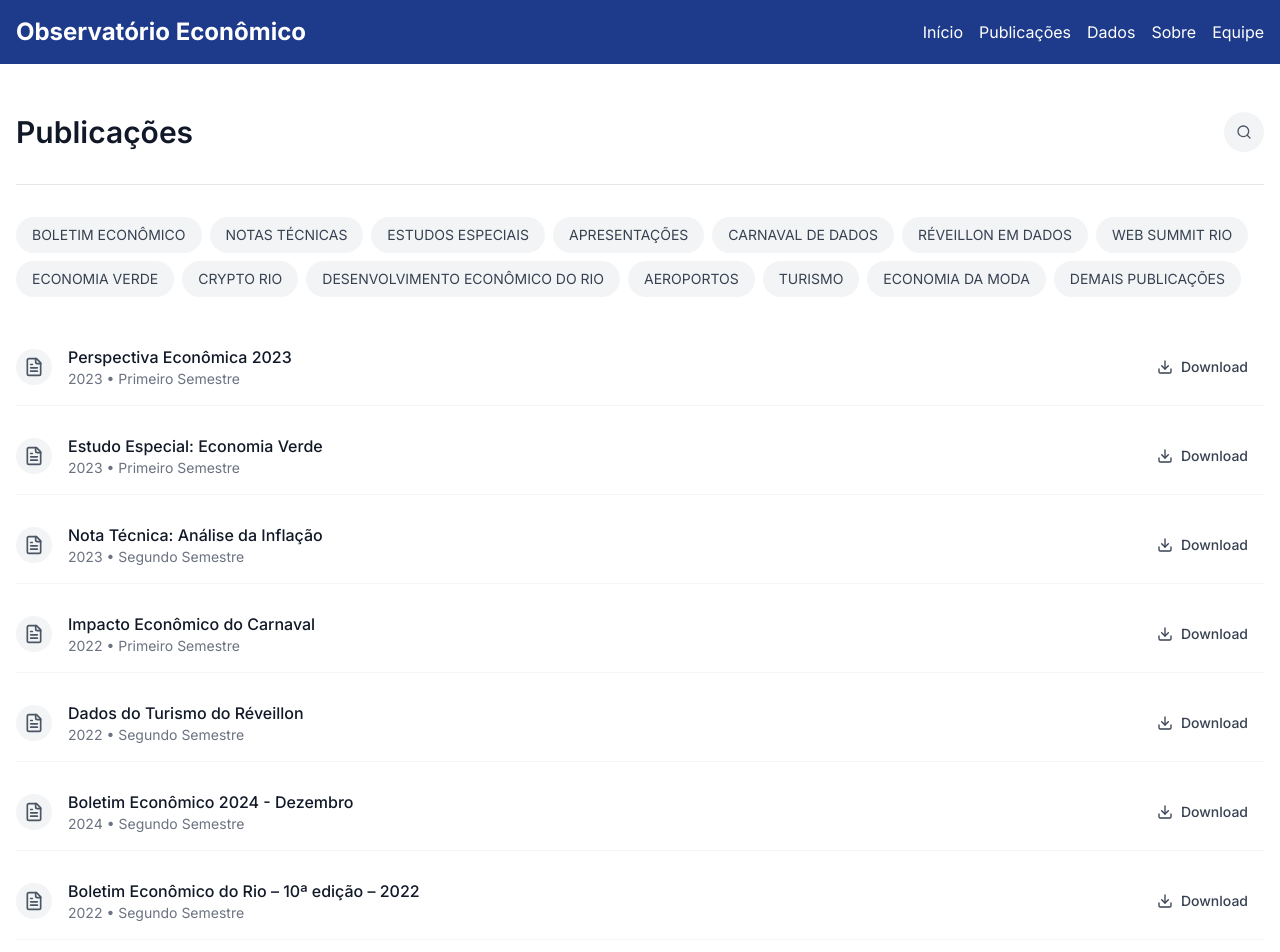
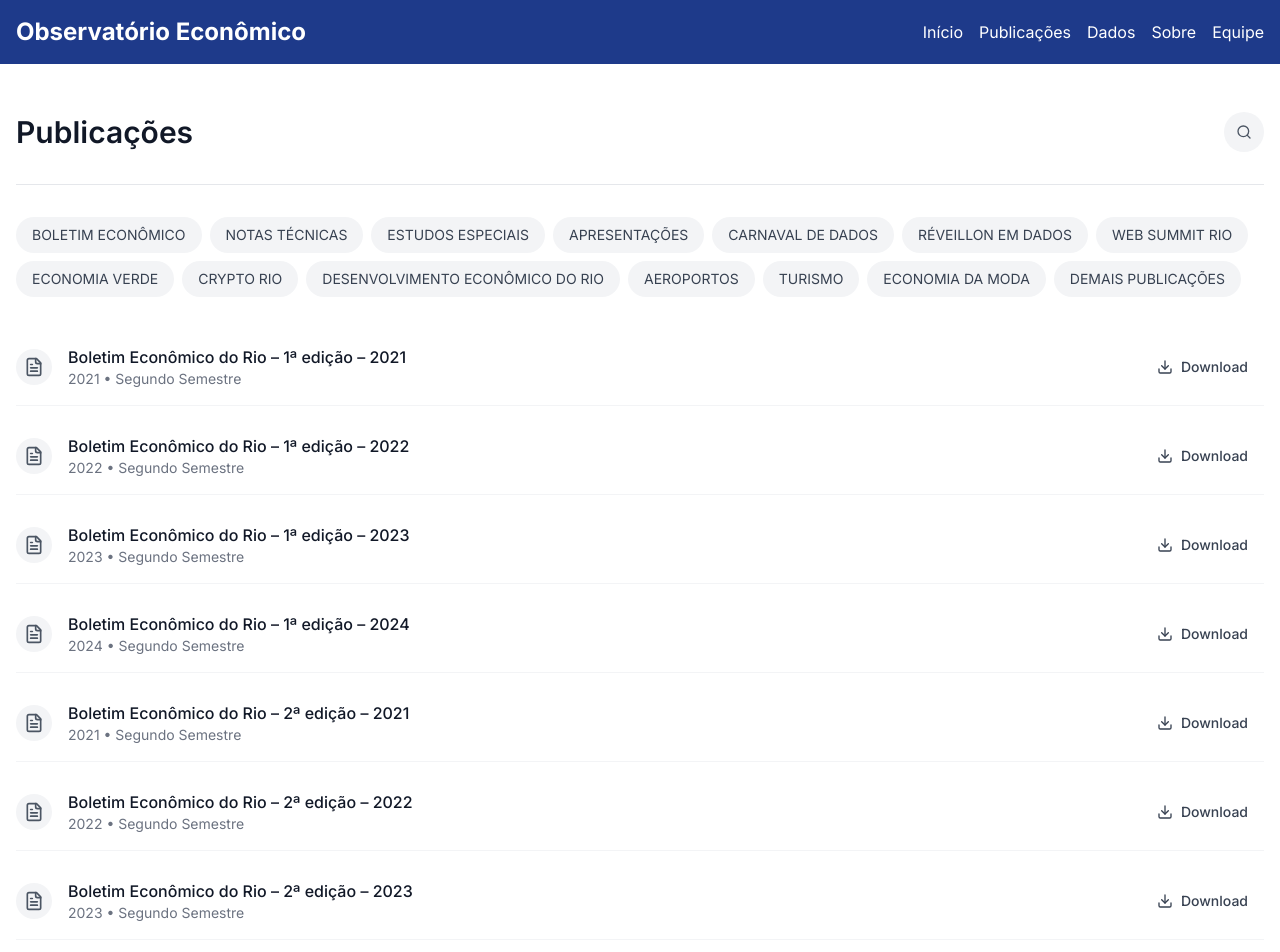
Before and after one commit to Sanguin1us/obs-econ-2, a Next.js app: page /publicacoes in a window 1280 px wide. Shown: the top 952 px of the page. Built offline with nearby package versions, Linux system fonts and the light colour scheme.

Commit message:
order test

```diff
--- a/app/publicacoes/page.tsx
+++ b/app/publicacoes/page.tsx
@@ -42,149 +42,9 @@ function PublicacoesInner() {
   ]
 
   const publications: Publication[] = [
-    {
-      id: 1,
-      title: "Perspectiva Econômica 2023",
-      category: "BOLETIM ECONÔMICO",
-      year: 2023,
-      semester: "First",
-      slug: "perspectiva-economica-2023",
-      autor: "Dra. Ana Silva",
-      resumo: "Análise detalhada do cenário econômico atual.",
-      conteudo: "Lorem ipsum dolor sit amet, consectetur adipiscing elit.",
-      downloadUrl: "https://raw.githubusercontent.com/Sanguin1us/arquivos_obs_econ/main/Perspectiva-Economica-2023.pdf"
-    },
+    // 1ª Edição
     {
       id: 2,
-      title: "Estudo Especial: Economia Verde",
-      category: "ESTUDOS ESPECIAIS",
-      year: 2023,
-      semester: "First",
-      slug: "estudo-especial-economia-verde",
-      downloadUrl: "https://raw.githubusercontent.com/Sanguin1us/arquivos_obs_econ/main/Estudo-Especial-Economia-Verde.pdf"
-    },
-    {
-      id: 3,
-      title: "Nota Técnica: Análise da Inflação",
-      category: "NOTAS TÉCNICAS",
-      year: 2023,
-      semester: "Second",
-      slug: "nota-tecnica-analise-inflacao",
-      downloadUrl: "https://raw.githubusercontent.com/Sanguin1us/arquivos_obs_econ/main/Nota-Tecnica-Analise-Inflacao.pdf"
-    },
-    {
-      id: 4,
-      title: "Impacto Econômico do Carnaval",
-      category: "CARNAVAL DE DADOS",
-      year: 2022,
-      semester: "First",
-      slug: "impacto-economico-carnaval",
-      downloadUrl: "https://raw.githubusercontent.com/Sanguin1us/arquivos_obs_econ/main/Impacto-Economico-Carnaval.pdf"
-    },
-    {
-      id: 5,
-      title: "Dados do Turismo do Réveillon",
-      category: "RÉVEILLON EM DADOS",
-      year: 2022,
-      semester: "Second",
-      slug: "dados-turismo-reveillon",
-      downloadUrl: "https://raw.githubusercontent.com/Sanguin1us/arquivos_obs_econ/main/Dados-Turismo-Reveillon.pdf"
-    },
-    {
-      id: 6,
-      title: "Boletim Econômico 2024 - Dezembro",
-      category: "BOLETIM ECONÔMICO",
-      year: 2024,
-      semester: "Second",
-      slug: "boletim-economico-2024-dezembro",
-      autor: "Dr. João Pereira",
-      resumo: "Análise econômica do Rio de Janeiro no segundo semestre de 2024.",
-      conteudo: "Detalhamento das principais métricas econômicas e projeções para o próximo ano.",
-      downloadUrl: "https://raw.githubusercontent.com/Sanguin1us/arquivos_obs_econ/main/Boletim-Economico-2024-DEZEMBRO.pdf"
-    },
-    {
-      id: 7,
-      title: "Boletim Econômico do Rio – 10ª edição – 2022",
-      category: "BOLETIM ECONÔMICO",
-      year: 2022,
-      semester: "Second",
-      slug: "boletim-economico-do-rio-10a-edicao-2022",
-      downloadUrl: "https://raw.githubusercontent.com/Sanguin1us/arquivos_obs_econ/main/Boletims/Boletim%20Econ%C3%B4mico%20do%20Rio%20%E2%80%93%2010%C2%AA%20edi%C3%A7%C3%A3o%20%E2%80%93%202022.pdf"
-    },
-    {
-      id: 8,
-      title: "Boletim Econômico do Rio – 10ª edição – 2023",
-      category: "BOLETIM ECONÔMICO",
-      year: 2023,
-      semester: "Second",
-      slug: "boletim-economico-do-rio-10a-edicao-2023",
-      downloadUrl: "https://raw.githubusercontent.com/Sanguin1us/arquivos_obs_econ/main/Boletims/Boletim%20Econ%C3%B4mico%20do%20Rio%20%E2%80%93%2010%C2%AA%20edi%C3%A7%C3%A3o%20%E2%80%93%202023.pdf"
-    },
-    {
-      id: 9,
-      title: "Boletim Econômico do Rio – 10ª edição – 2024",
-      category: "BOLETIM ECONÔMICO",
-      year: 2024,
-      semester: "Second",
-      slug: "boletim-economico-do-rio-10a-edicao-2024",
-      downloadUrl: "https://raw.githubusercontent.com/Sanguin1us/arquivos_obs_econ/main/Boletims/Boletim%20Econ%C3%B4mico%20do%20Rio%20%E2%80%93%2010%C2%AA%20edi%C3%A7%C3%A3o%20%E2%80%93%202024.pdf"
-    },
-    {
-      id: 10,
-      title: "Boletim Econômico do Rio – 11ª edição – 2022",
-      category: "BOLETIM ECONÔMICO",
-      year: 2022,
-      semester: "Second",
-      slug: "boletim-economico-do-rio-11a-edicao-2022",
-      downloadUrl: "https://raw.githubusercontent.com/Sanguin1us/arquivos_obs_econ/main/Boletims/Boletim%20Econ%C3%B4mico%20do%20Rio%20%E2%80%93%2011%C2%AA%20edi%C3%A7%C3%A3o%20%E2%80%93%202022.pdf"
-    },
-    {
-      id: 11,
-      title: "Boletim Econômico do Rio – 11ª edição – 2023",
-      category: "BOLETIM ECONÔMICO",
-      year: 2023,
-      semester: "Second",
-      slug: "boletim-economico-do-rio-11a-edicao-2023",
-      downloadUrl: "https://raw.githubusercontent.com/Sanguin1us/arquivos_obs_econ/main/Boletims/Boletim%20Econ%C3%B4mico%20do%20Rio%20%E2%80%93%2011%C2%AA%20edi%C3%A7%C3%A3o%20%E2%80%93%202023.pdf"
-    },
-    {
-      id: 12,
-      title: "Boletim Econômico do Rio – 11ª edição – 2024",
-      category: "BOLETIM ECONÔMICO",
-      year: 2024,
-      semester: "Second",
-      slug: "boletim-economico-do-rio-11a-edicao-2024",
-      downloadUrl: "https://raw.githubusercontent.com/Sanguin1us/arquivos_obs_econ/main/Boletims/Boletim%20Econ%C3%B4mico%20do%20Rio%20%E2%80%93%2011%C2%AA%20edi%C3%A7%C3%A3o%20%E2%80%93%202024.pdf"
-    },
-    {
-      id: 13,
-      title: "Boletim Econômico do Rio – 12ª edição – 2022",
-      category: "BOLETIM ECONÔMICO",
-      year: 2022,
-      semester: "Second",
-      slug: "boletim-economico-do-rio-12a-edicao-2022",
-      downloadUrl: "https://raw.githubusercontent.com/Sanguin1us/arquivos_obs_econ/main/Boletims/Boletim%20Econ%C3%B4mico%20do%20Rio%20%E2%80%93%2012%C2%AA%20edi%C3%A7%C3%A3o%20%E2%80%93%202022.pdf"
-    },
-    {
-      id: 14,
-      title: "Boletim Econômico do Rio – 12ª edição – 2023",
-      category: "BOLETIM ECONÔMICO",
-      year: 2023,
-      semester: "Second",
-      slug: "boletim-economico-do-rio-12a-edicao-2023",
-      downloadUrl: "https://raw.githubusercontent.com/Sanguin1us/arquivos_obs_econ/main/Boletims/Boletim%20Econ%C3%B4mico%20do%20Rio%20%E2%80%93%2012%C2%AA%20edi%C3%A7%C3%A3o%20%E2%80%93%202023.pdf"
-    },
-    {
-      id: 15,
-      title: "Boletim Econômico do Rio – 12ª edição – 2024",
-      category: "BOLETIM ECONÔMICO",
-      year: 2024,
-      semester: "Second",
-      slug: "boletim-economico-do-rio-12a-edicao-2024",
-      downloadUrl: "https://raw.githubusercontent.com/Sanguin1us/arquivos_obs_econ/main/Boletims/Boletim%20Econ%C3%B4mico%20do%20Rio%20%E2%80%93%2012%C2%AA%20edi%C3%A7%C3%A3o%20%E2%80%93%202024.pdf"
-    },
-    {
-      id: 16,
       title: "Boletim Econômico do Rio – 1ª edição – 2021",
       category: "BOLETIM ECONÔMICO",
       year: 2021,
@@ -193,7 +53,7 @@ function PublicacoesInner() {
       downloadUrl: "https://raw.githubusercontent.com/Sanguin1us/arquivos_obs_econ/main/Boletims/Boletim%20Econ%C3%B4mico%20do%20Rio%20%E2%80%93%201%C2%AA%20edi%C3%A7%C3%A3o%20%E2%80%93%202021.pdf"
     },
     {
-      id: 17,
+      id: 3,
       title: "Boletim Econômico do Rio – 1ª edição – 2022",
       category: "BOLETIM ECONÔMICO",
       year: 2022,
@@ -202,7 +62,7 @@ function PublicacoesInner() {
       downloadUrl: "https://raw.githubusercontent.com/Sanguin1us/arquivos_obs_econ/main/Boletims/Boletim%20Econ%C3%B4mico%20do%20Rio%20%E2%80%93%201%C2%AA%20edi%C3%A7%C3%A3o%20%E2%80%93%202022.pdf"
     },
     {
-      id: 18,
+      id: 4,
       title: "Boletim Econômico do Rio – 1ª edição – 2023",
       category: "BOLETIM ECONÔMICO",
       year: 2023,
@@ -211,7 +71,7 @@ function PublicacoesInner() {
       downloadUrl: "https://raw.githubusercontent.com/Sanguin1us/arquivos_obs_econ/main/Boletims/Boletim%20Econ%C3%B4mico%20do%20Rio%20%E2%80%93%201%C2%AA%20edi%C3%A7%C3%A3o%20%E2%80%93%202023.pdf"
     },
     {
-      id: 19,
+      id: 5,
       title: "Boletim Econômico do Rio – 1ª edição – 2024",
       category: "BOLETIM ECONÔMICO",
       year: 2024,
@@ -219,8 +79,9 @@ function PublicacoesInner() {
       slug: "boletim-economico-do-rio-1a-edicao-2024",
       downloadUrl: "https://raw.githubusercontent.com/Sanguin1us/arquivos_obs_econ/main/Boletims/Boletim%20Econ%C3%B4mico%20do%20Rio%20%E2%80%93%201%C2%AA%20edi%C3%A7%C3%A3o%20%E2%80%93%202024.pdf"
     },
+    // 2ª Edição
     {
-      id: 20,
+      id: 7,
       title: "Boletim Econômico do Rio – 2ª edição – 2021",
       category: "BOLETIM ECONÔMICO",
       year: 2021,
@@ -229,7 +90,7 @@ function PublicacoesInner() {
       downloadUrl: "https://raw.githubusercontent.com/Sanguin1us/arquivos_obs_econ/main/Boletims/Boletim%20Econ%C3%B4mico%20do%20Rio%20%E2%80%93%202%C2%AA%20edi%C3%A7%C3%A3o%20%E2%80%93%202021.pdf"
     },
     {
-      id: 21,
+      id: 8,
       title: "Boletim Econômico do Rio – 2ª edição – 2022",
       category: "BOLETIM ECONÔMICO",
       year: 2022,
@@ -238,7 +99,7 @@ function PublicacoesInner() {
       downloadUrl: "https://raw.githubusercontent.com/Sanguin1us/arquivos_obs_econ/main/Boletims/Boletim%20Econ%C3%B4mico%20do%20Rio%20%E2%80%93%202%C2%AA%20edi%C3%A7%C3%A3o%20%E2%80%93%202022.pdf"
     },
     {
-      id: 22,
+      id: 9,
       title: "Boletim Econômico do Rio – 2ª edição – 2023",
       category: "BOLETIM ECONÔMICO",
       year: 2023,
@@ -247,7 +108,7 @@ function PublicacoesInner() {
       downloadUrl: "https://raw.githubusercontent.com/Sanguin1us/arquivos_obs_econ/main/Boletims/Boletim%20Econ%C3%B4mico%20do%20Rio%20%E2%80%93%202%C2%AA%20edi%C3%A7%C3%A3o%20%E2%80%93%202023.pdf"
     },
     {
-      id: 23,
+      id: 10,
       title: "Boletim Econômico do Rio – 2ª edição – 2024",
       category: "BOLETIM ECONÔMICO",
       year: 2024,
@@ -255,8 +116,9 @@ function PublicacoesInner() {
       slug: "boletim-economico-do-rio-2a-edicao-2024",
       downloadUrl: "https://raw.githubusercontent.com/Sanguin1us/arquivos_obs_econ/main/Boletims/Boletim%20Econ%C3%B4mico%20do%20Rio%20%E2%80%93%202%C2%AA%20edi%C3%A7%C3%A3o%20%E2%80%93%202024.pdf"
     },
+    // 3ª Edição
     {
-      id: 24,
+      id: 11,
       title: "Boletim Econômico do Rio – 3ª edição – 2021",
       category: "BOLETIM ECONÔMICO",
       year: 2021,
@@ -265,7 +127,7 @@ function PublicacoesInner() {
       downloadUrl: "https://raw.githubusercontent.com/Sanguin1us/arquivos_obs_econ/main/Boletims/Boletim%20Econ%C3%B4mico%20do%20Rio%20%E2%80%93%203%C2%AA%20edi%C3%A7%C3%A3o%20%E2%80%93%202021.pdf"
     },
     {
-      id: 25,
+      id: 12,
       title: "Boletim Econômico do Rio – 3ª edição – 2022",
       category: "BOLETIM ECONÔMICO",
       year: 2022,
@@ -274,7 +136,7 @@ function PublicacoesInner() {
       downloadUrl: "https://raw.githubusercontent.com/Sanguin1us/arquivos_obs_econ/main/Boletims/Boletim%20Econ%C3%B4mico%20do%20Rio%20%E2%80%93%203%C2%AA%20edi%C3%A7%C3%A3o%20%E2%80%93%202022.pdf"
     },
     {
-      id: 26,
+      id: 13,
       title: "Boletim Econômico do Rio – 3ª edição – 2023",
       category: "BOLETIM ECONÔMICO",
       year: 2023,
@@ -283,7 +145,7 @@ function PublicacoesInner() {
       downloadUrl: "https://raw.githubusercontent.com/Sanguin1us/arquivos_obs_econ/main/Boletims/Boletim%20Econ%C3%B4mico%20do%20Rio%20%E2%80%93%203%C2%AA%20edi%C3%A7%C3%A3o%20%E2%80%93%202023.pdf"
     },
     {
-      id: 27,
+      id: 14,
       title: "Boletim Econômico do Rio – 3ª edição – 2024",
       category: "BOLETIM ECONÔMICO",
       year: 2024,
@@ -291,8 +153,9 @@ function PublicacoesInner() {
       slug: "boletim-economico-do-rio-3a-edicao-2024",
       downloadUrl: "https://raw.githubusercontent.com/Sanguin1us/arquivos_obs_econ/main/Boletims/Boletim%20Econ%C3%B4mico%20do%20Rio%20%E2%80%93%203%C2%AA%20edi%C3%A7%C3%A3o%20%E2%80%93%202024.pdf"
     },
+    // 4ª Edição
     {
-      id: 28,
+      id: 15,
       title: "Boletim Econômico do Rio – 4ª edição – 2021",
       category: "BOLETIM ECONÔMICO",
       year: 2021,
@@ -301,7 +164,7 @@ function PublicacoesInner() {
       downloadUrl: "https://raw.githubusercontent.com/Sanguin1us/arquivos_obs_econ/main/Boletims/Boletim%20Econ%C3%B4mico%20do%20Rio%20%E2%80%93%204%C2%AA%20edi%C3%A7%C3%A3o%20%E2%80%93%202021.pdf"
     },
     {
-      id: 29,
+      id: 16,
       title: "Boletim Econômico do Rio – 4ª edição – 2022",
       category: "BOLETIM ECONÔMICO",
       year: 2022,
@@ -310,7 +173,7 @@ function PublicacoesInner() {
       downloadUrl: "https://raw.githubusercontent.com/Sanguin1us/arquivos_obs_econ/main/Boletims/Boletim%20Econ%C3%B4mico%20do%20Rio%20%E2%80%93%204%C2%AA%20edi%C3%A7%C3%A3o%20%E2%80%93%202022.pdf"
     },
     {
-      id: 30,
+      id: 17,
       title: "Boletim Econômico do Rio – 4ª edição – 2023",
       category: "BOLETIM ECONÔMICO",
       year: 2023,
@@ -319,7 +182,7 @@ function PublicacoesInner() {
       downloadUrl: "https://raw.githubusercontent.com/Sanguin1us/arquivos_obs_econ/main/Boletims/Boletim%20Econ%C3%B4mico%20do%20Rio%20%E2%80%93%204%C2%AA%20edi%C3%A7%C3%A3o%20%E2%80%93%202023.pdf"
     },
     {
-      id: 31,
+      id: 18,
       title: "Boletim Econômico do Rio – 4ª edição – 2024",
       category: "BOLETIM ECONÔMICO",
       year: 2024,
@@ -327,8 +190,9 @@ function PublicacoesInner() {
       slug: "boletim-economico-do-rio-4a-edicao-2024",
       downloadUrl: "https://raw.githubusercontent.com/Sanguin1us/arquivos_obs_econ/main/Boletims/Boletim%20Econ%C3%B4mico%20do%20Rio%20%E2%80%93%204%C2%AA%20edi%C3%A7%C3%A3o%20%E2%80%93%202024.pdf"
     },
+    // 5ª Edição
     {
-      id: 32,
+      id: 19,
       title: "Boletim Econômico do Rio – 5ª edição – 2021",
       category: "BOLETIM ECONÔMICO",
       year: 2021,
@@ -337,7 +201,7 @@ function PublicacoesInner() {
       downloadUrl: "https://raw.githubusercontent.com/Sanguin1us/arquivos_obs_econ/main/Boletims/Boletim%20Econ%C3%B4mico%20do%20Rio%20%E2%80%93%205%C2%AA%20edi%C3%A7%C3%A3o%20%E2%80%93%202021.pdf"
     },
     {
-      id: 33,
+      id: 20,
       title: "Boletim Econômico do Rio – 5ª edição – 2022",
       category: "BOLETIM ECONÔMICO",
       year: 2022,
@@ -346,7 +210,7 @@ function PublicacoesInner() {
       downloadUrl: "https://raw.githubusercontent.com/Sanguin1us/arquivos_obs_econ/main/Boletims/Boletim%20Econ%C3%B4mico%20do%20Rio%20%E2%80%93%205%C2%AA%20edi%C3%A7%C3%A3o%20%E2%80%93%202022.pdf"
     },
     {
-      id: 34,
+      id: 21,
       title: "Boletim Econômico do Rio – 5ª edição – 2023",
       category: "BOLETIM ECONÔMICO",
       year: 2023,
@@ -355,7 +219,7 @@ function PublicacoesInner() {
       downloadUrl: "https://raw.githubusercontent.com/Sanguin1us/arquivos_obs_econ/main/Boletims/Boletim%20Econ%C3%B4mico%20do%20Rio%20%E2%80%93%205%C2%AA%20edi%C3%A7%C3%A3o%20%E2%80%93%202023.pdf"
     },
     {
-      id: 35,
+      id: 22,
       title: "Boletim Econômico do Rio – 5ª edição – 2024",
       category: "BOLETIM ECONÔMICO",
       year: 2024,
@@ -363,8 +227,9 @@ function PublicacoesInner() {
       slug: "boletim-economico-do-rio-5a-edicao-2024",
       downloadUrl: "https://raw.githubusercontent.com/Sanguin1us/arquivos_obs_econ/main/Boletims/Boletim%20Econ%C3%B4mico%20do%20Rio%20%E2%80%93%205%C2%AA%20edi%C3%A7%C3%A3o%20%E2%80%93%202024.pdf"
     },
+    // 6ª Edição
     {
-      id: 36,
+      id: 23,
       title: "Boletim Econômico do Rio – 6ª edição – 2021",
       category: "BOLETIM ECONÔMICO",
       year: 2021,
@@ -373,7 +238,7 @@ function PublicacoesInner() {
       downloadUrl: "https://raw.githubusercontent.com/Sanguin1us/arquivos_obs_econ/main/Boletims/Boletim%20Econ%C3%B4mico%20do%20Rio%20%E2%80%93%206%C2%AA%20edi%C3%A7%C3%A3o%20%E2%80%93%202021.pdf"
     },
     {
-      id: 37,
+      id: 24,
       title: "Boletim Econômico do Rio – 6ª edição – 2022",
       category: "BOLETIM ECONÔMICO",
       year: 2022,
@@ -382,7 +247,7 @@ function PublicacoesInner() {
       downloadUrl: "https://raw.githubusercontent.com/Sanguin1us/arquivos_obs_econ/main/Boletims/Boletim%20Econ%C3%B4mico%20do%20Rio%20%E2%80%93%206%C2%AA%20edi%C3%A7%C3%A3o%20%E2%80%93%202022.pdf"
     },
     {
-      id: 38,
+      id: 25,
       title: "Boletim Econômico do Rio – 6ª edição – 2023",
       category: "BOLETIM ECONÔMICO",
       year: 2023,
@@ -391,7 +256,7 @@ function PublicacoesInner() {
       downloadUrl: "https://raw.githubusercontent.com/Sanguin1us/arquivos_obs_econ/main/Boletims/Boletim%20Econ%C3%B4mico%20do%20Rio%20%E2%80%93%206%C2%AA%20edi%C3%A7%C3%A3o%20%E2%80%93%202023.pdf"
     },
     {
-      id: 39,
+      id: 26,
       title: "Boletim Econômico do Rio – 6ª edição – 2024",
       category: "BOLETIM ECONÔMICO",
       year: 2024,
@@ -399,8 +264,9 @@ function PublicacoesInner() {
       slug: "boletim-economico-do-rio-6a-edicao-2024",
       downloadUrl: "https://raw.githubusercontent.com/Sanguin1us/arquivos_obs_econ/main/Boletims/Boletim%20Econ%C3%B4mico%20do%20Rio%20%E2%80%93%206%C2%AA%20edi%C3%A7%C3%A3o%20%E2%80%93%202024.pdf"
     },
+    // 7ª Edição
     {
-      id: 40,
+      id: 27,
       title: "Boletim Econômico do Rio – 7ª edição – 2021",
       category: "BOLETIM ECONÔMICO",
       year: 2021,
@@ -409,7 +275,7 @@ function PublicacoesInner() {
       downloadUrl: "https://raw.githubusercontent.com/Sanguin1us/arquivos_obs_econ/main/Boletims/Boletim%20Econ%C3%B4mico%20do%20Rio%20%E2%80%93%207%C2%AA%20edi%C3%A7%C3%A3o%20%E2%80%93%202021.pdf"
     },
     {
-      id: 41,
+      id: 28,
       title: "Boletim Econômico do Rio – 7ª edição – 2022",
       category: "BOLETIM ECONÔMICO",
       year: 2022,
@@ -418,7 +284,7 @@ function PublicacoesInner() {
       downloadUrl: "https://raw.githubusercontent.com/Sanguin1us/arquivos_obs_econ/main/Boletims/Boletim%20Econ%C3%B4mico%20do%20Rio%20%E2%80%93%207%C2%AA%20edi%C3%A7%C3%A3o%20%E2%80%93%202022.pdf"
     },
     {
-      id: 42,
+      id: 29,
       title: "Boletim Econômico do Rio – 7ª edição – 2023",
       category: "BOLETIM ECONÔMICO",
       year: 2023,
@@ -427,7 +293,7 @@ function PublicacoesInner() {
       downloadUrl: "https://raw.githubusercontent.com/Sanguin1us/arquivos_obs_econ/main/Boletims/Boletim%20Econ%C3%B4mico%20do%20Rio%20%E2%80%93%207%C2%AA%20edi%C3%A7%C3%A3o%20%E2%80%93%202023.pdf"
     },
     {
-      id: 43,
+      id: 30,
       title: "Boletim Econômico do Rio – 7ª edição – 2024",
       category: "BOLETIM ECONÔMICO",
       year: 2024,
@@ -435,8 +301,9 @@ function PublicacoesInner() {
       slug: "boletim-economico-do-rio-7a-edicao-2024",
       downloadUrl: "https://raw.githubusercontent.com/Sanguin1us/arquivos_obs_econ/main/Boletims/Boletim%20Econ%C3%B4mico%20do%20Rio%20%E2%80%93%207%C2%AA%20edi%C3%A7%C3%A3o%20%E2%80%93%202024.pdf"
     },
+    // 8ª Edição
     {
-      id: 44,
+      id: 31,
       title: "Boletim Econômico do Rio – 8ª edição – 2022",
       category: "BOLETIM ECONÔMICO",
       year: 2022,
@@ -445,7 +312,7 @@ function PublicacoesInner() {
       downloadUrl: "https://raw.githubusercontent.com/Sanguin1us/arquivos_obs_econ/main/Boletims/Boletim%20Econ%C3%B4mico%20do%20Rio%20%E2%80%93%208%C2%AA%20edi%C3%A7%C3%A3o%20%E2%80%93%202022.pdf"
     },
     {
-      id: 45,
+      id: 32,
       title: "Boletim Econômico do Rio – 8ª edição – 2023",
       category: "BOLETIM ECONÔMICO",
       year: 2023,
@@ -454,7 +321,7 @@ function PublicacoesInner() {
       downloadUrl: "https://raw.githubusercontent.com/Sanguin1us/arquivos_obs_econ/main/Boletims/Boletim%20Econ%C3%B4mico%20do%20Rio%20%E2%80%93%208%C2%AA%20edi%C3%A7%C3%A3o%20%E2%80%93%202023.pdf"
     },
     {
-      id: 46,
+      id: 33,
       title: "Boletim Econômico do Rio – 8ª edição – 2024",
       category: "BOLETIM ECONÔMICO",
       year: 2024,
@@ -462,8 +329,9 @@ function PublicacoesInner() {
       slug: "boletim-economico-do-rio-8a-edicao-2024",
       downloadUrl: "https://raw.githubusercontent.com/Sanguin1us/arquivos_obs_econ/main/Boletims/Boletim%20Econ%C3%B4mico%20do%20Rio%20%E2%80%93%208%C2%AA%20edi%C3%A7%C3%A3o%20%E2%80%93%202024.pdf"
     },
+    // 9ª Edição
     {
-      id: 47,
+      id: 34,
       title: "Boletim Econômico do Rio – 9ª edição – 2022",
       category: "BOLETIM ECONÔMICO",
       year: 2022,
@@ -472,7 +340,7 @@ function PublicacoesInner() {
       downloadUrl: "https://raw.githubusercontent.com/Sanguin1us/arquivos_obs_econ/main/Boletims/Boletim%20Econ%C3%B4mico%20do%20Rio%20%E2%80%93%209%C2%AA%20edi%C3%A7%C3%A3o%20%E2%80%93%202022.pdf"
     },
     {
-      id: 48,
+      id: 35,
       title: "Boletim Econômico do Rio – 9ª edição – 2023",
       category: "BOLETIM ECONÔMICO",
       year: 2023,
@@ -481,7 +349,7 @@ function PublicacoesInner() {
       downloadUrl: "https://raw.githubusercontent.com/Sanguin1us/arquivos_obs_econ/main/Boletims/Boletim%20Econ%C3%B4mico%20do%20Rio%20%E2%80%93%209%C2%AA%20edi%C3%A7%C3%A3o%20%E2%80%93%202023.pdf"
     },
     {
-      id: 49,
+      id: 36,
       title: "Boletim Econômico do Rio – 9ª edição – 2024",
       category: "BOLETIM ECONÔMICO",
       year: 2024,
```
